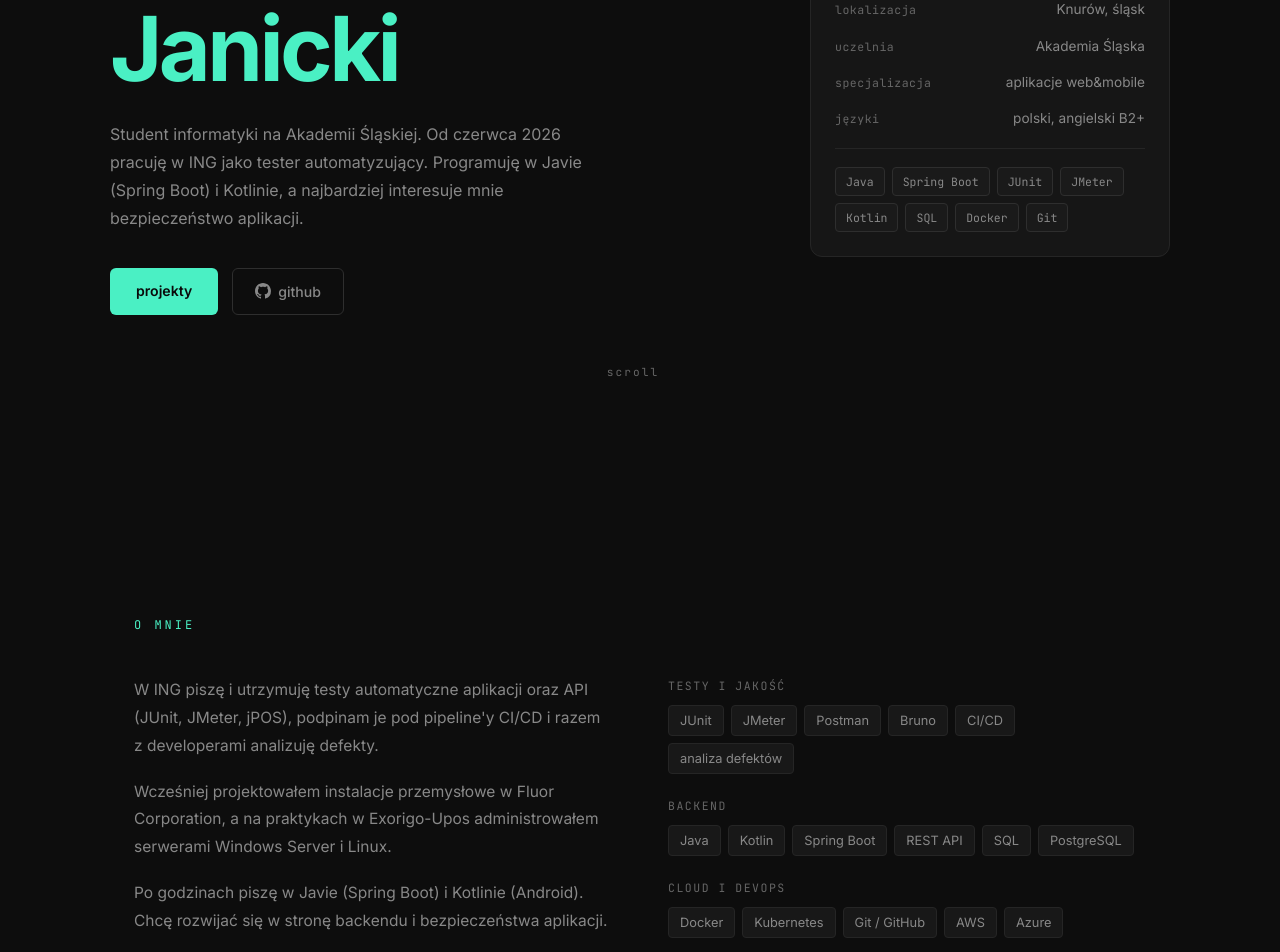
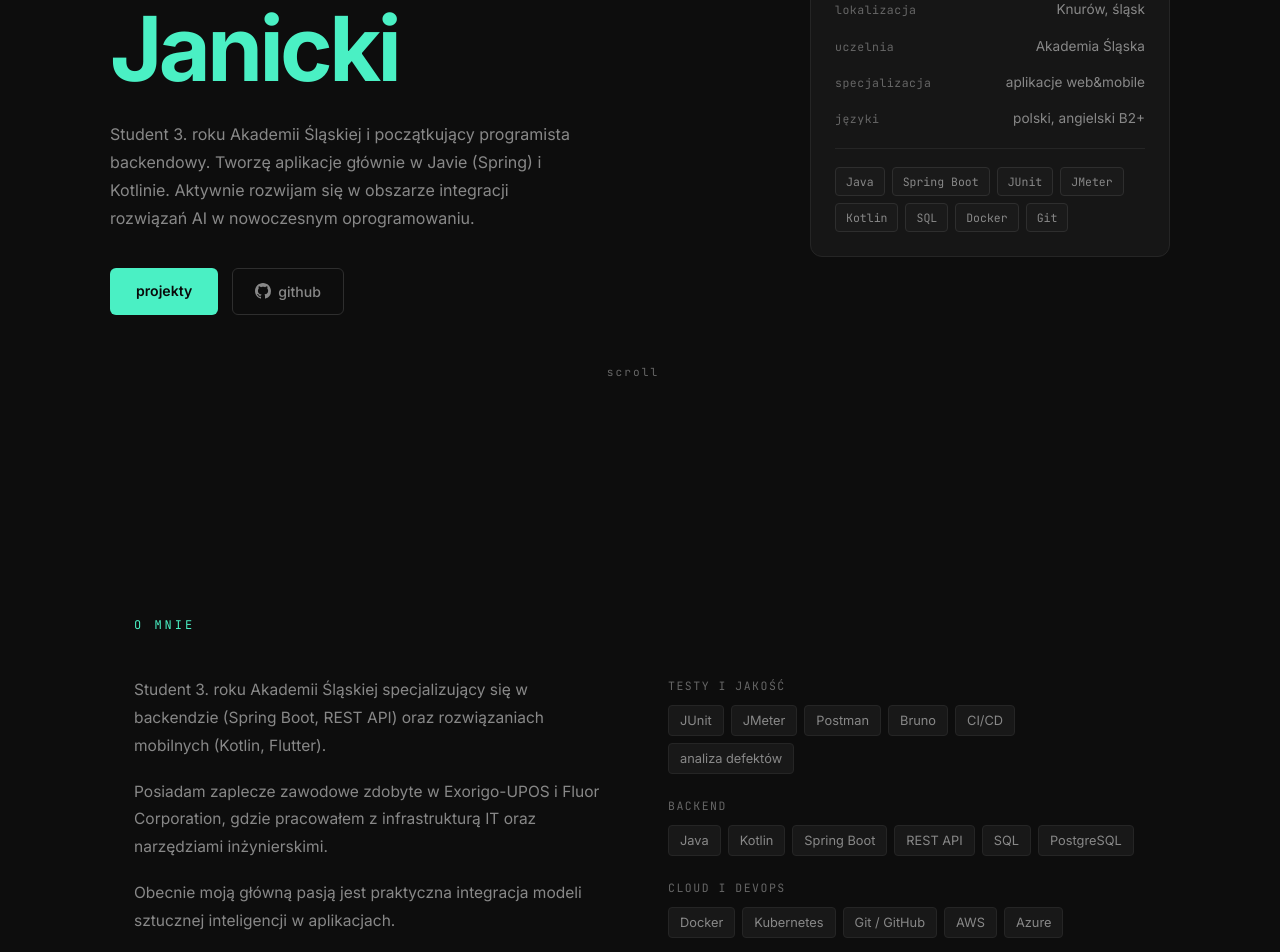
Before and after one commit to Mafu2k/portofliO, a Vue app: page / in a window 1280 px wide. Shown: the part 280-1232 px from the top of the page. Built offline with nearby package versions, Linux system fonts and the light colour scheme.

Commit message:
Przywróć poprzedni opis w hero i w sekcji o mnie

```diff
--- a/src/App.vue
+++ b/src/App.vue
@@ -29,9 +29,9 @@
             <span class="h1-line accent-line" ref="line2">Janicki</span>
           </h1>
           <p class="hero-bio" ref="heroBio">
-            Student informatyki na Akademii Śląskiej. Od czerwca 2026 pracuję w ING
-            jako tester automatyzujący. Programuję w Javie (Spring Boot) i Kotlinie,
-            a najbardziej interesuje mnie bezpieczeństwo aplikacji.
+            Student 3. roku Akademii Śląskiej i początkujący programista backendowy.
+            Tworzę aplikacje głównie w Javie (Spring) i Kotlinie. Aktywnie rozwijam się
+            w obszarze integracji rozwiązań AI w nowoczesnym oprogramowaniu.
           </p>
           <div class="hero-btns" ref="heroBtns">
             <a href="#projekty" class="btn-fill">projekty</a>
@@ -83,16 +83,16 @@
         <div class="about-grid">
           <div class="about-text">
             <p>
-              W ING piszę i utrzymuję testy automatyczne aplikacji oraz API (JUnit, JMeter, jPOS),
-              podpinam je pod pipeline'y CI/CD i razem z developerami analizuję defekty.
+              Student 3. roku Akademii Śląskiej specjalizujący się w backendzie
+              (Spring Boot, REST API) oraz rozwiązaniach mobilnych (Kotlin, Flutter).
             </p>
             <p>
-              Wcześniej projektowałem instalacje przemysłowe w Fluor Corporation, a na praktykach
-              w Exorigo-Upos administrowałem serwerami Windows Server i Linux.
+              Posiadam zaplecze zawodowe zdobyte w Exorigo-UPOS i Fluor Corporation,
+              gdzie pracowałem z infrastrukturą IT oraz narzędziami inżynierskimi.
             </p>
             <p>
-              Po godzinach piszę w Javie (Spring Boot) i Kotlinie (Android). Chcę rozwijać się
-              w stronę backendu i bezpieczeństwa aplikacji.
+              Obecnie moją główną pasją jest praktyczna integracja modeli sztucznej
+              inteligencji w aplikacjach.
             </p>
           </div>
           <div class="about-skills">
```
